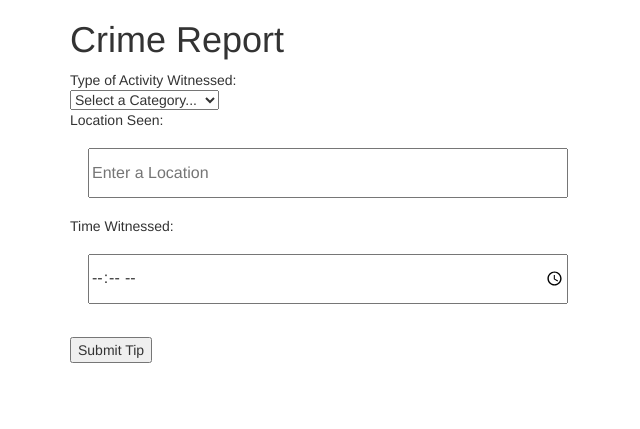
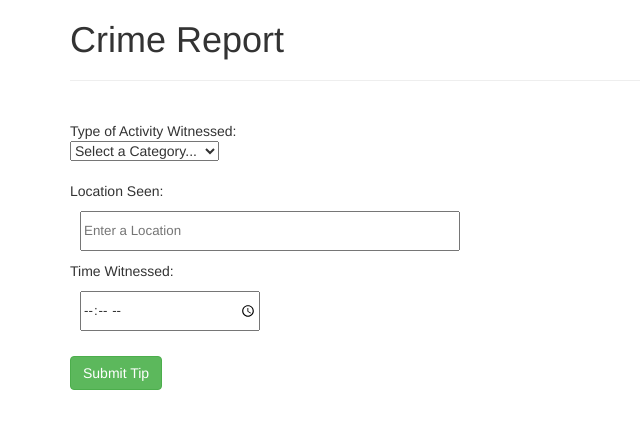
Before and after one commit to RyanVinyard/trial-by-fire, a PHP site: page /crimeReport.html in a window 1280 px wide. Shown: the top 429 px of the page, without its empty margins (0-640 px from the left). Run offline with PHP 8.4, Linux system fonts and the light colour scheme; some libraries are stand-ins or nearby versions.

Commit message:
beautify forms

```diff
--- a/crimeReport.html
+++ b/crimeReport.html
@@ -14,6 +14,8 @@
   <body>
     <div class="container">
     <h1>Crime Report</h1>
+    <hr>
+  <br>
       <form>
         <div class="form-group">
           Type of Activity Witnessed:</br>
@@ -23,15 +25,16 @@
             <option value="harrassment">Harrassment</option>
             <option value="sexualHarrassment">Sexual Harrassment</option>
           </select>
-          </br>
+          <br>
+          <br>
           Location Seen:<br>
-          <input type="text" name="location" required placeholder="Enter a Location">
+          <input id="location" type="text" name="location" required placeholder="Enter a Location">
           <br>
           Time Witnessed:<br>
-          <input type="time" name="time" required>
+          <input id="time" type="time" name="time" required>
           <br>
         </div>
-        <button type="submit">Submit Tip</button>
+        <button type="submit" class="btn btn-success">Submit Tip</button>
       </form>
   </body>
 </html>
--- a/css/styles.css
+++ b/css/styles.css
@@ -4,3 +4,17 @@ input {
   margin: 18px;
   font-size: 12pt;
 }
+
+#location {
+  width: 380px;
+  height: 40px;
+  margin: 10px;
+  font-size: 10pt;
+}
+
+#time {
+  width: 180px;
+  height: 40px;
+  margin: 10px;
+  font-size: 10pt;
+}
```
